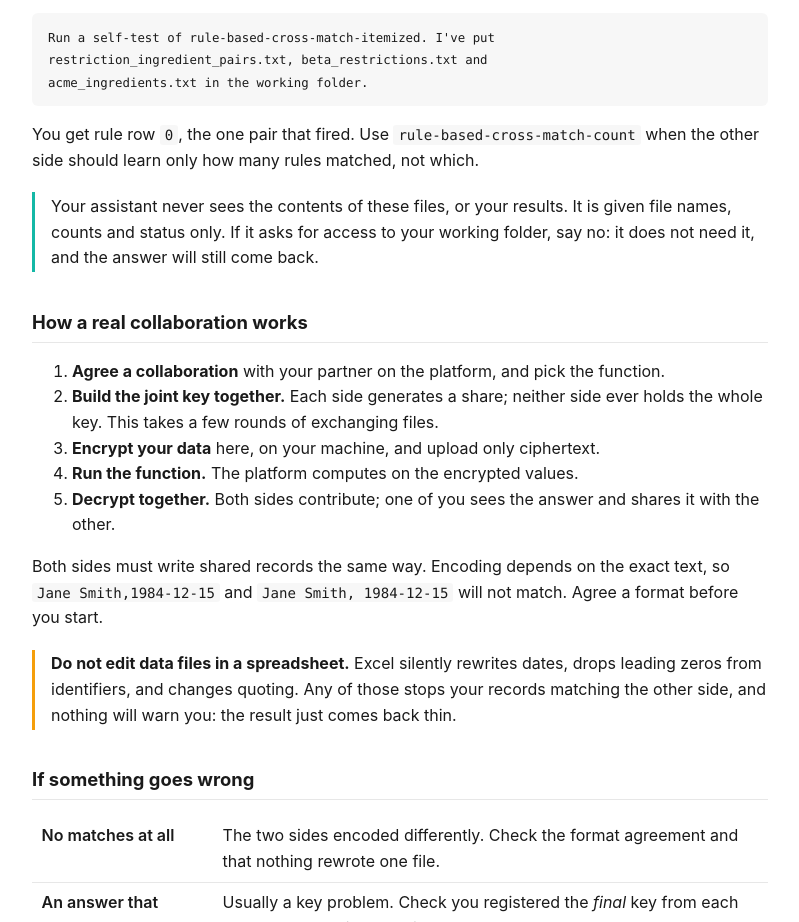
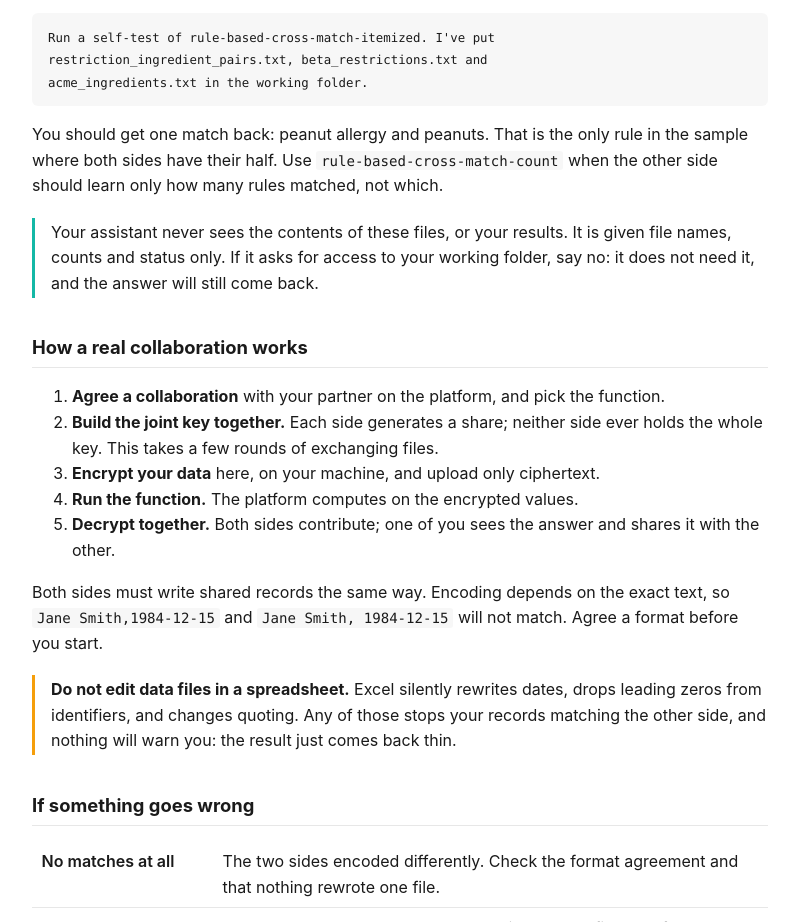
Before and after one commit to JuLenny-Ltd/julenny-toolkit, a plain HTML site: page windows/installer/Getting-Started.html in a window 1280 px wide. Shown: the part 2414-3336 px from the top of the page, without its empty margins (240-1039 px from the left). Drawn offline with Linux system fonts and the light colour scheme.

Commit message:
docs: say what the cross-match sample should return

```diff
--- a/windows/installer/Getting-Started.html
+++ b/windows/installer/Getting-Started.html
@@ -126,7 +126,8 @@ rotation keys, so expect several minutes of key building.</p>
 <pre><code>Run a self-test of rule-based-cross-match-itemized. I've put
 restriction_ingredient_pairs.txt, beta_restrictions.txt and
 acme_ingredients.txt in the working folder.</code></pre>
-<p>You get rule row <code>0</code>, the one pair that fired. Use
+<p>You should get one match back: peanut allergy and peanuts. That is the only rule in
+the sample where both sides have their half. Use
 <code>rule-based-cross-match-count</code> when the other side should learn only how many
 rules matched, not which.</p>
 
```
